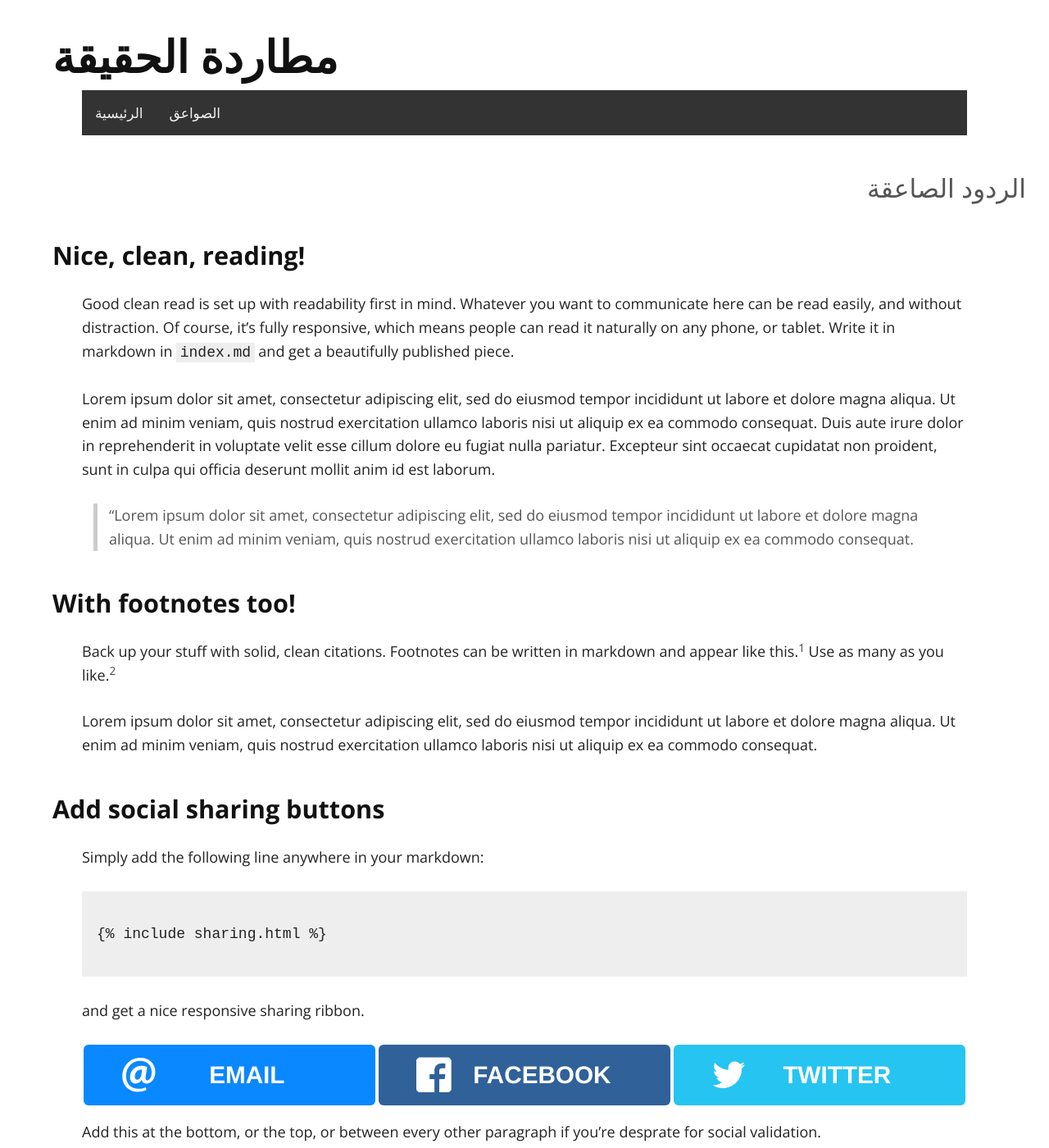
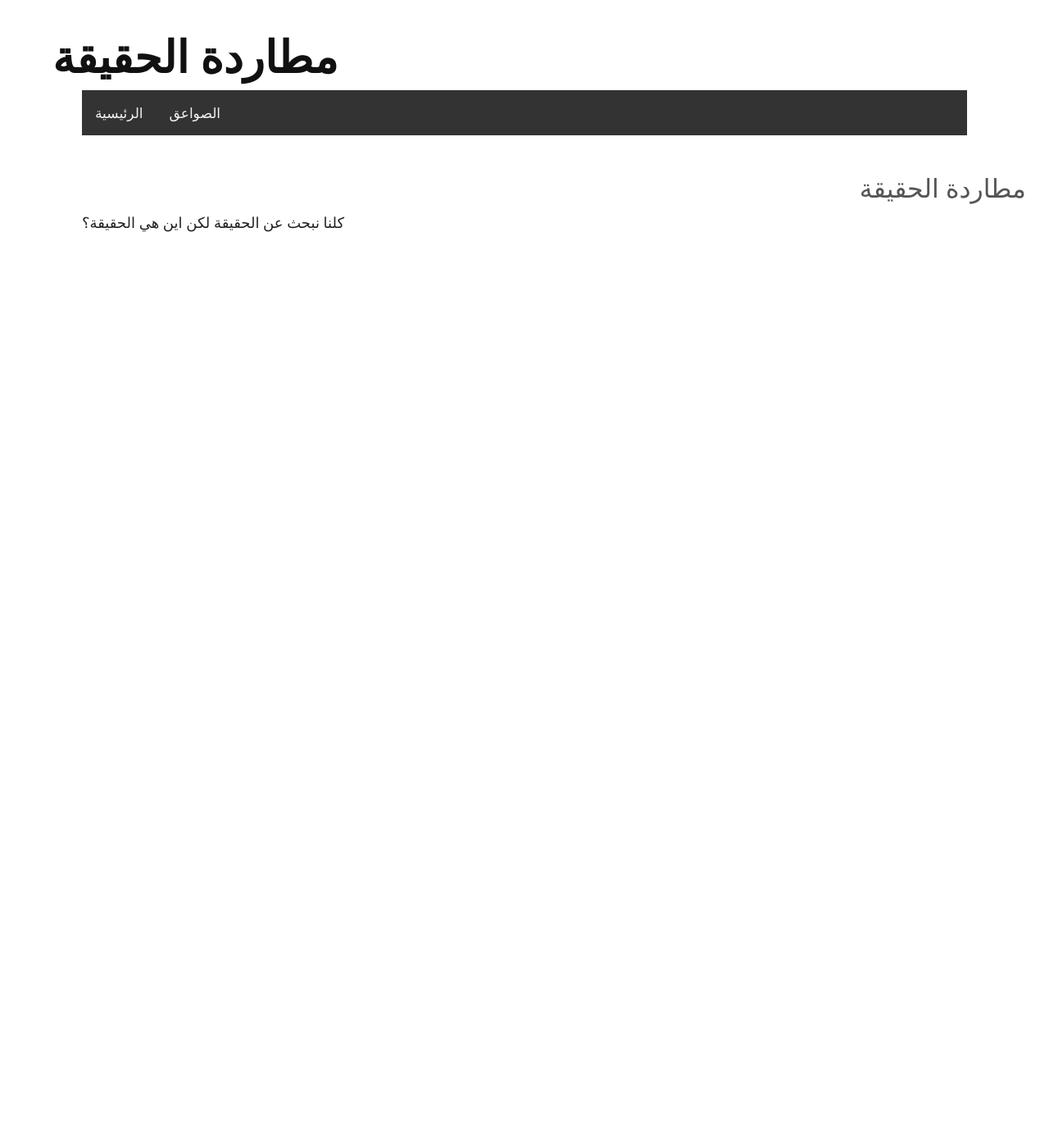
Before and after one commit to TruthPursue/TruthPursue.github.io, a Jekyll site: the page built from index.md, in a window 1280 px wide and 1400 px high. Shown: the whole window at 82% size. Built offline with Jekyll 4.4.1, drawn with Linux system fonts in a browser that asks for light colours; nearby versions of some CDN libraries; some of the changed text lies outside the part shown.

```diff
--- a/index.md
+++ b/index.md
@@ -2,67 +2,6 @@
 layout: default
 ---
 
-## الردود الصاعقة
+## مطاردة الحقيقة
 
-### Nice, clean, reading!
-
-Good clean read is set up with readability first in mind. Whatever you want to communicate here can be read easily, and without distraction. Of course, it's fully responsive, which means people can read it naturally on any phone, or tablet. Write it in markdown in <code>index.md</code> and get a beautifully published piece.
-
-Lorem ipsum dolor sit amet, consectetur adipiscing elit, sed do eiusmod tempor incididunt ut labore et dolore magna aliqua. Ut enim ad minim veniam, quis nostrud exercitation ullamco laboris nisi ut aliquip ex ea commodo consequat. Duis aute irure dolor in reprehenderit in voluptate velit esse cillum dolore eu fugiat nulla pariatur. Excepteur sint occaecat cupidatat non proident, sunt in culpa qui officia deserunt mollit anim id est laborum.
-
-> "Lorem ipsum dolor sit amet, consectetur adipiscing elit, sed do eiusmod tempor incididunt ut labore et dolore magna aliqua. Ut enim ad minim veniam, quis nostrud exercitation ullamco laboris nisi ut aliquip ex ea commodo consequat.
-
-### With footnotes too!
-
-Back up your stuff with solid, clean citations. Footnotes can be written in markdown and appear like this.[^1] Use as many as you like.[^2]
-
-Lorem ipsum dolor sit amet, consectetur adipiscing elit, sed do eiusmod tempor incididunt ut labore et dolore magna aliqua. Ut enim ad minim veniam, quis nostrud exercitation ullamco laboris nisi ut aliquip ex ea commodo consequat.
-
-### Add social sharing buttons
-
-Simply add the following line anywhere in your markdown:
-
-<pre><code>{% raw  %}
-{% include sharing.html %}
-{% endraw %}
-</code></pre>
-
-and get a nice responsive sharing ribbon.
-
-{% include sharing.html %}
-
-Add this at the bottom, or the top, or between every other paragraph if you're desprate for social validation.
-
-Just remember to customize the buttons to fit your url in the `_includes/sharing.html` file. These buttons are made available and customizable by the good folks at kni-labs. See the documentation at [https://github.com/kni-labs/rrssb](https://github.com/kni-labs/rrssb) for more information.
-
-### Font awesome is also included
-
-<i class="fa fa-quote-left fa-3x fa-pull-left fa-border"></i> Now you can use all the cool icons you want! [Font Awesome](http://fontawesome.io) is indeed awesome. But wait, you don't need this sweetness and you don't want that little bit of load time from the font awesome css? No problem, just disable it in the `config.yml` file, and it won't be loaded.
-
-<ul class="fa-ul">
-  <li><i class="fa-li fa fa-check-square"></i>you can make lists...</li>
-  <li><i class="fa-li fa fa-check-square-o"></i>with cool icons like this,</li>
-  <li><i class="fa-li fa fa-spinner fa-spin"></i>even ones that move!</li>
-</ul>
-
-If you need them, you can stick any of the [605 icons](http://fontawesome.io/icons/) anywhere, with any size you like. ([See documentation](http://fontawesome.io/examples/))
-
-<i class="fa fa-building"></i>&nbsp;&nbsp;<i class="fa fa-bus fa-lg"></i>&nbsp;&nbsp;<i class="fa fa-cube fa-2x"></i>&nbsp;&nbsp;<i class="fa fa-paper-plane fa-3x"></i>&nbsp;&nbsp;<i class="fa fa-camera-retro fa-4x">
-
-### Add images to make your point
-
-Images play nicely with this template as well. Add diagrams or charts to make your point, and the template will fit them in appropriately.
-
-<img src="images/hello.svg" alt="sample image">
-
-Lorem ipsum dolor sit amet, consectetur adipiscing elit, sed do eiusmod tempor incididunt ut labore et dolore magna aliqua. Ut enim ad minim veniam, quis nostrud exercitation ullamco laboris nisi ut aliquip ex ea commodo consequat. Duis aute irure dolor in reprehenderit in voluptate velit esse cillum dolore eu fugiat nulla pariatur. Excepteur sint occaecat cupidatat non proident, sunt in culpa qui officia deserunt mollit anim id est laborum.
-
-Thanks to [Shu Uesengi](https://github.com/chibicode) for inspiring and providing the base for this template with his excellent work, [solo](https://github.com/chibicode).
-
-<hr>
-
-##### Footnotes:
-
-[^1]: This is a footnote. Click to return.
-
-[^2]: Here is another.
+كلنا نبحث عن الحقيقة لكن اين هي الحقيقة؟
```
Also changed, not shown: thunderbolts.md (+3 -3 lines).
